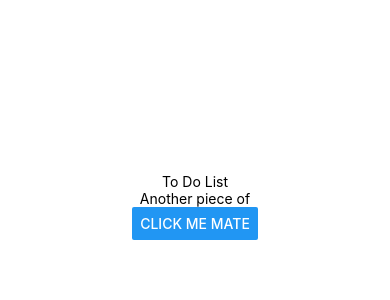
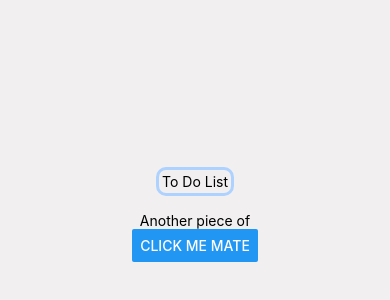
Before and after one commit to Alzubair98/RNCourse, a React Native app: screen / in a window 390 px wide. Shown: the part 216-516 px from the top of the page. Built offline with nearby package versions, Linux system fonts and the light colour scheme.

Commit message:
add some style

```diff
--- a/App.js
+++ b/App.js
@@ -4,10 +4,19 @@ import { Button, StyleSheet, Text, View } from "react-native";
 export default function App() {
   return (
     <View style={styles.container}>
-      <Text>To Do List</Text>
+      <Text
+        style={{
+          margin: 16,
+          borderWidth: 3,
+          borderColor: "#AED2FF",
+          padding: 3,
+          borderRadius: 10,
+        }}
+      >
+        To Do List
+      </Text>
       <Text>Another piece of</Text>
       <Button title="click me mate" />
-
       <StatusBar style="auto" />
     </View>
   );
@@ -16,7 +25,7 @@ export default function App() {
 const styles = StyleSheet.create({
   container: {
     flex: 1,
-    backgroundColor: "#fff",
+    backgroundColor: "#F1EFEF",
     alignItems: "center",
     justifyContent: "center",
   },
```
